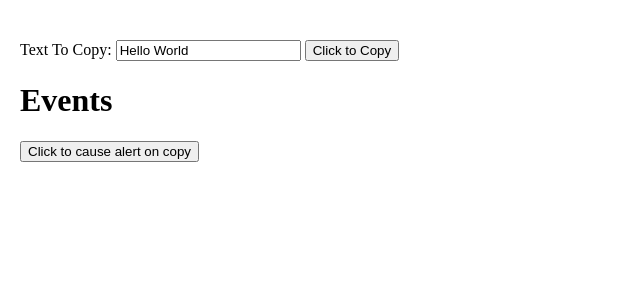
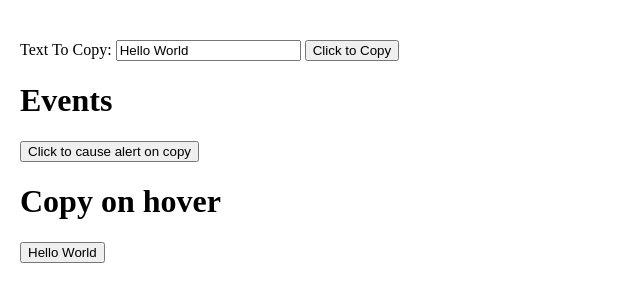
Before and after one commit to ghostdevv/svelte-copy, a SvelteKit app: page / in a window 1280 px wide. Shown: the top 302 px of the page, without its empty margins (0-640 px from the left). Built offline with nearby package versions, Linux system fonts and the light colour scheme.

Commit message:
chore: dev

```diff
--- a/src/routes/+page.svelte
+++ b/src/routes/+page.svelte
@@ -11,15 +11,9 @@
 <main class="col">
     <label for="text">Text To Copy:</label>
 
-    <input
-        id="text"
-        type="text"
-        placeholder="Text to copy..."
-        bind:value={text} />
+    <input id="text" type="text" placeholder="Text to copy..." bind:value={text} />
 
-    <button
-        use:copy={{ text: text, events: ['click'] }}
-        on:svelte-copy:error={error}>
+    <button use:copy={{ text: text, events: ['click'] }} on:svelte-copy:error={error}>
         Click to Copy
     </button>
 
@@ -33,6 +27,12 @@
             Click to cause alert on copy
         </button>
     </div>
+
+    <div class="col">
+        <h1>Copy on hover</h1>
+
+        <button use:copy={{ text: 'copied on hover', events: ['mouseover'] }}> Hello World </button>
+    </div>
 </main>
 
 <style>
```
